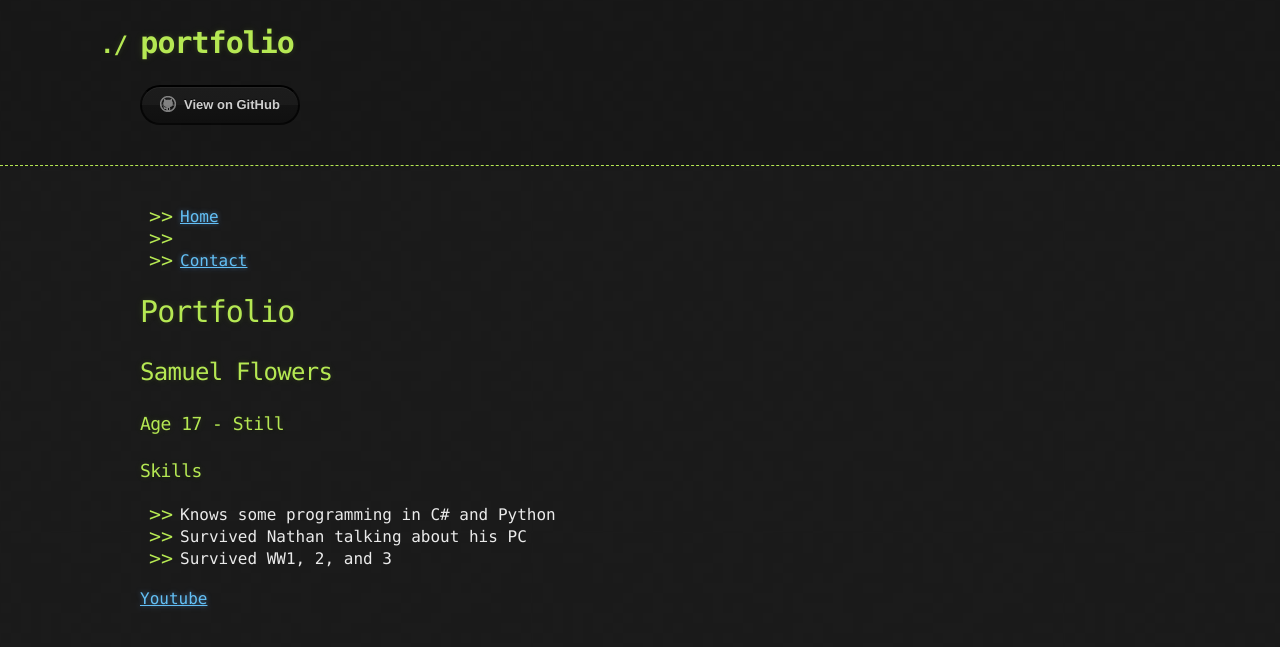
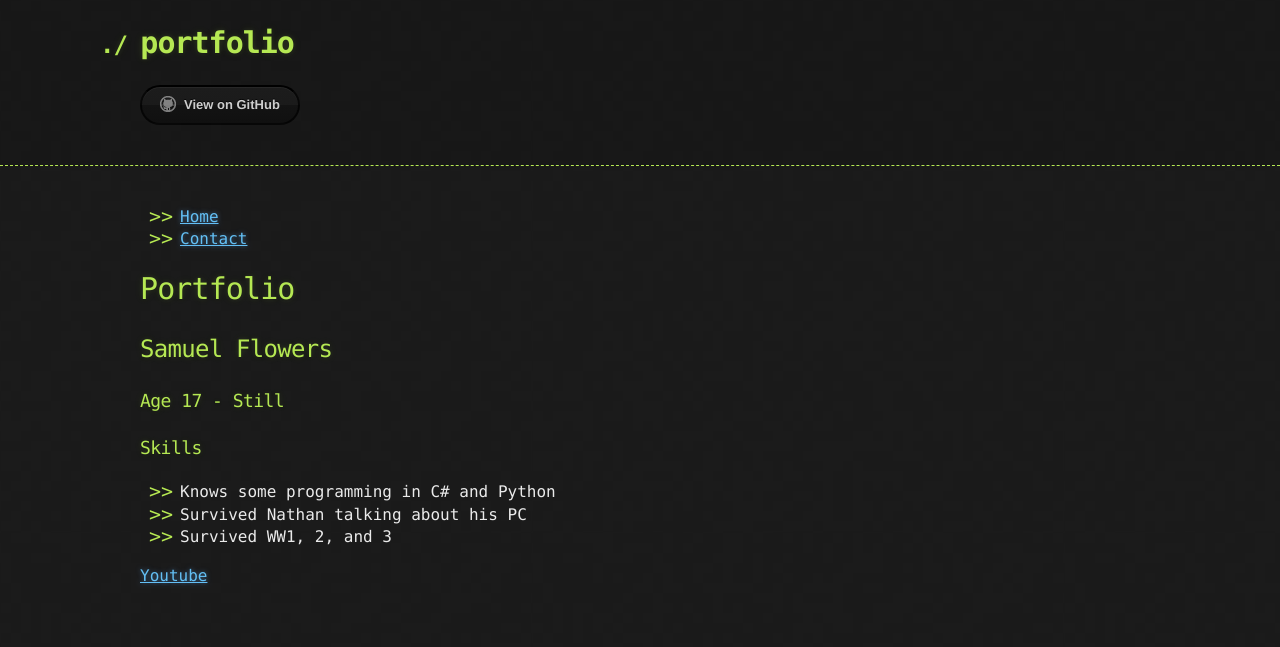
Before and after one commit to Sam2471/portfolio, a Jekyll site: the page built from index.md, in a window 1280 px wide. Shown: the top 647 px of the page. Built offline with Jekyll 4.4.1, drawn with Linux system fonts in a browser that asks for light colours; our own code applies the rules of GitHub Pages for plain Markdown files; the repository's description, which GitHub fills in, is left out.

Commit message:
Update nav.html

```diff
--- a/_includes/nav.html
+++ b/_includes/nav.html
@@ -2,7 +2,7 @@
  <ul>
    <li>
      <a href="index.html"> Home </a>
-    <li>
+    </li>
     <li>
      <a href="contact.html"> Contact </a>
    </li>
```
